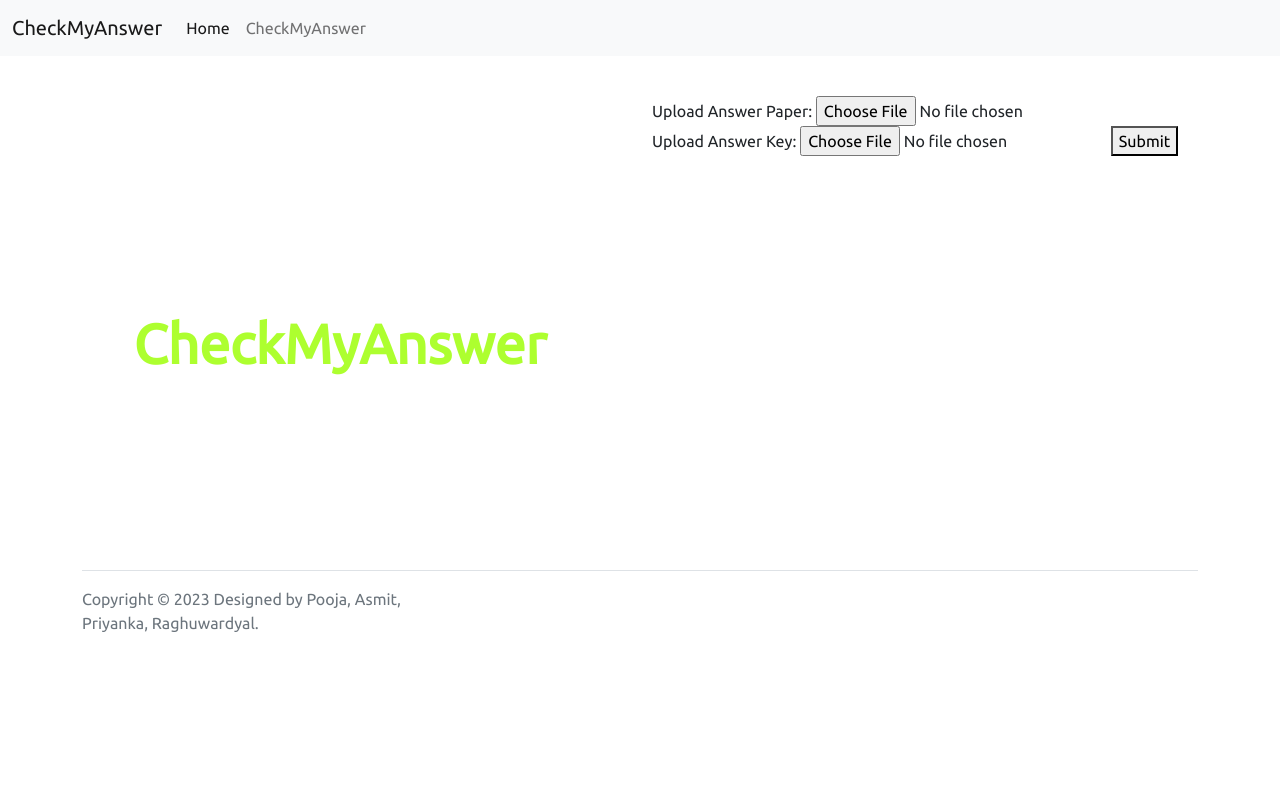
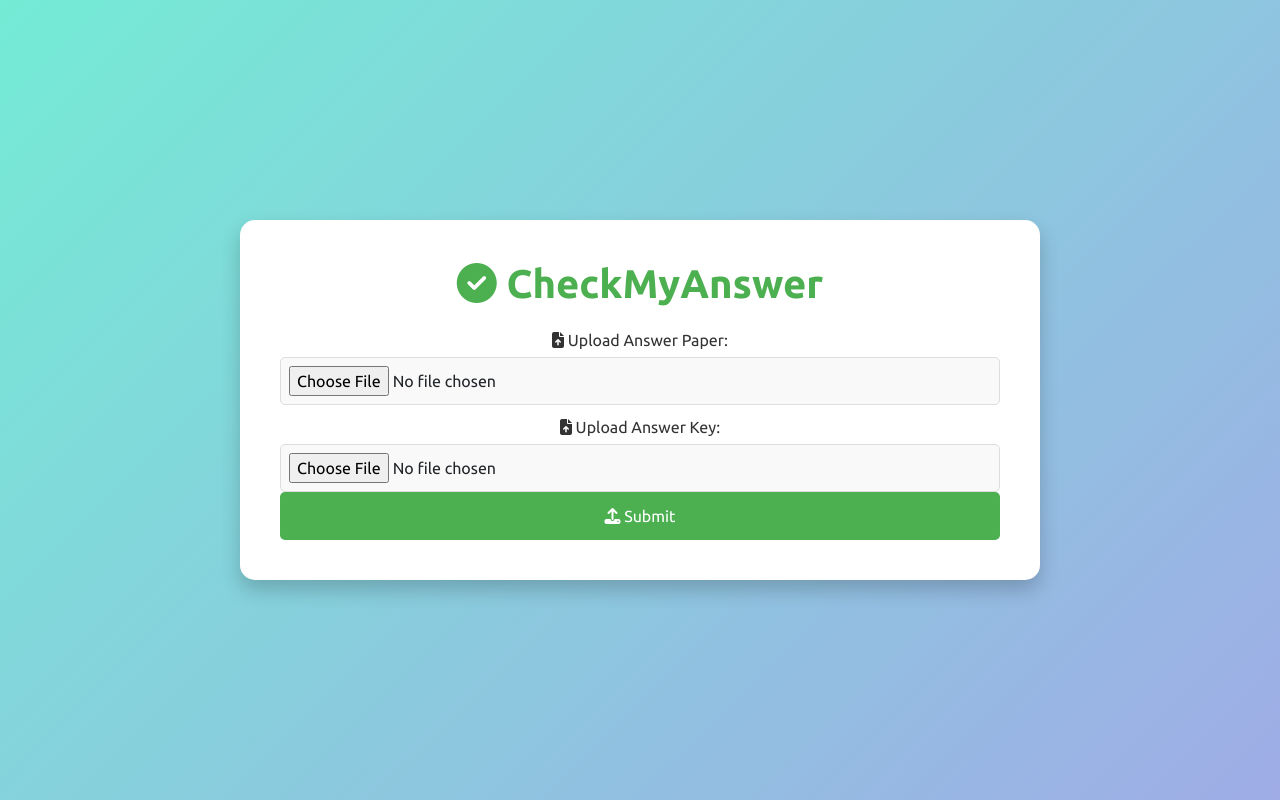
Before and after one commit to sanpras007/s8_main_project, a Flask app: template templates/uplod_check.html in a window 1280 px wide. Run offline with Flask 2, Linux system fonts and the light colour scheme; the template is opened without the code that fills it, so the values that code supplies are empty; some libraries are stand-ins or nearby versions.

Commit message:
added loader and some pages with upload ans function will change soon

```diff
--- /dev/null
+++ b/static/styles/loader.css
@@ -0,0 +1,263 @@
+.loader {
+    --path: black;
+    --dot: #f40af0;
+    --duration: 3s;
+    width: 44px;
+    height: 44px;
+    position: relative;
+  }
+  .loader:before {
+    content: "";
+    width: 6px;
+    height: 6px;
+    border-radius: 50%;
+    position: absolute;
+    display: block;
+    background: var(--dot);
+    top: 37px;
+    left: 19px;
+    transform: translate(-18px, -18px);
+    -webkit-animation: dotRect var(--duration) cubic-bezier(0.785, 0.135, 0.15, 0.86) infinite;
+            animation: dotRect var(--duration) cubic-bezier(0.785, 0.135, 0.15, 0.86) infinite;
+  }
+  .loader svg {
+    display: block;
+    width: 100%;
+    height: 100%;
+  }
+  .loader svg rect,
+  .loader svg polygon,
+  .loader svg circle {
+    fill: none;
+    stroke: var(--path);
+    stroke-width: 10px;
+    stroke-linejoin: round;
+    stroke-linecap: round;
+  }
+  .loader svg polygon {
+    stroke-dasharray: 145 76 145 76;
+    stroke-dashoffset: 0;
+    -webkit-animation: pathTriangle var(--duration) cubic-bezier(0.785, 0.135, 0.15, 0.86) infinite;
+            animation: pathTriangle var(--duration) cubic-bezier(0.785, 0.135, 0.15, 0.86) infinite;
+  }
+  .loader svg rect {
+    stroke-dasharray: 192 64 192 64;
+    stroke-dashoffset: 0;
+    -webkit-animation: pathRect 3s cubic-bezier(0.785, 0.135, 0.15, 0.86) infinite;
+            animation: pathRect 3s cubic-bezier(0.785, 0.135, 0.15, 0.86) infinite;
+  }
+  .loader svg circle {
+    stroke-dasharray: 150 50 150 50;
+    stroke-dashoffset: 75;
+    -webkit-animation: pathCircle var(--duration) cubic-bezier(0.785, 0.135, 0.15, 0.86) infinite;
+            animation: pathCircle var(--duration) cubic-bezier(0.785, 0.135, 0.15, 0.86) infinite;
+  }
+  .loader.triangle {
+    width: 48px;
+  }
+  .loader.triangle:before {
+    left: 21px;
+    transform: translate(-10px, -18px);
+    -webkit-animation: dotTriangle var(--duration) cubic-bezier(0.785, 0.135, 0.15, 0.86) infinite;
+            animation: dotTriangle var(--duration) cubic-bezier(0.785, 0.135, 0.15, 0.86) infinite;
+  }
+
+  @-webkit-keyframes pathTriangle {
+    33% {
+      stroke-dashoffset: 74;
+    }
+    66% {
+      stroke-dashoffset: 147;
+    }
+    100% {
+      stroke-dashoffset: 221;
+    }
+  }
+
+  @keyframes pathTriangle {
+    33% {
+      stroke-dashoffset: 74;
+    }
+    66% {
+      stroke-dashoffset: 147;
+    }
+    100% {
+      stroke-dashoffset: 221;
+    }
+  }
+  @-webkit-keyframes dotTriangle {
+    33% {
+      transform: translate(0, 0);
+    }
+    66% {
+      transform: translate(10px, -18px);
+    }
+    100% {
+      transform: translate(-10px, -18px);
+    }
+  }
+  @keyframes dotTriangle {
+    33% {
+      transform: translate(0, 0);
+    }
+    66% {
+      transform: translate(10px, -18px);
+    }
+    100% {
+      transform: translate(-10px, -18px);
+    }
+  }
+  @-webkit-keyframes pathRect {
+    25% {
+      stroke-dashoffset: 64;
+    }
+    50% {
+      stroke-dashoffset: 128;
+    }
+    75% {
+      stroke-dashoffset: 192;
+    }
+    100% {
+      stroke-dashoffset: 256;
+    }
+  }
+  @keyframes pathRect {
+    25% {
+      stroke-dashoffset: 64;
+    }
+    50% {
+      stroke-dashoffset: 128;
+    }
+    75% {
+      stroke-dashoffset: 192;
+    }
+    100% {
+      stroke-dashoffset: 256;
+    }
+  }
+  @-webkit-keyframes dotRect {
+    25% {
+      transform: translate(0, 0);
+    }
+    50% {
+      transform: translate(18px, -18px);
+    }
+    75% {
+      transform: translate(0, -36px);
+    }
+    100% {
+      transform: translate(-18px, -18px);
+    }
+  }
+  @keyframes dotRect {
+    25% {
+      transform: translate(0, 0);
+    }
+    50% {
+      transform: translate(18px, -18px);
+    }
+    75% {
+      transform: translate(0, -36px);
+    }
+    100% {
+      transform: translate(-18px, -18px);
+    }
+  }
+  @-webkit-keyframes pathCircle {
+    25% {
+      stroke-dashoffset: 125;
+    }
+    50% {
+      stroke-dashoffset: 175;
+    }
+    75% {
+      stroke-dashoffset: 225;
+    }
+    100% {
+      stroke-dashoffset: 275;
+    }
+  }
+  @keyframes pathCircle {
+    25% {
+      stroke-dashoffset: 125;
+    }
+    50% {
+      stroke-dashoffset: 175;
+    }
+    75% {
+      stroke-dashoffset: 225;
+    }
+    100% {
+      stroke-dashoffset: 275;
+    }
+  }
+  .loader {
+        width: 50px;
+        height: 50px;
+    }
+
+  html {
+    -webkit-font-smoothing: antialiased;
+  }
+
+  * {
+    box-sizing: border-box;
+  }
+  *:before, *:after {
+    box-sizing: border-box;
+  }
+
+  .main_loader {
+    display: none; /* Initially hidden */
+    position: fixed; /* Fixed position to cover the screen */
+    top: 0;
+    left: 0;
+    width: 100%;
+    height: 100%;
+    background: rgba(255, 255, 255, 0.8); /* Light overlay */
+    display: flex;
+    align-items: center;
+    justify-content: center;
+    z-index: 9999; /* Ensure it appears on top */
+}
+
+.loader_message {
+    margin-top: 15px;
+    font-size: 18px;
+    font-weight: bold;
+    text-align: center;
+    max-width: 80%;
+    color: #333;
+    line-height: 1.5;
+    font-family: "Poppins", sans-serif;
+}
+
+/* Typing Effect */
+.typing {
+    display: inline-block;
+    overflow: hidden;
+    white-space: nowrap;
+    border-right: 3px solid #333;
+    width: 0;
+    animation: typing 3s steps(30, end) forwards, blink-caret 0.75s step-end infinite;
+}
+
+@keyframes typing {
+    from { width: 0; }
+    to { width: 100%; }
+}
+
+@keyframes blink-caret {
+    50% { border-color: transparent; }
+}
+
+/* Blinking Effect for the second message */
+.blink {
+    display: inline-block;
+    animation: fadeBlink 1.5s infinite alternate;
+}
+
+@keyframes fadeBlink {
+    from { opacity: 1; }
+    to { opacity: 0.5; }
+}
--- a/templates/checkMyAnswer.html
+++ b/templates/checkMyAnswer.html
@@ -139,7 +139,7 @@
                     <div class="login-html1">
                 <div class="row">
                     <div class="col-9">
-                        <h4>Marks</h4>
+                        <h2>Results:</h2>
                     </div>
 
                     <div class="col-3">
--- a/templates/layout.html
+++ b/templates/layout.html
@@ -85,7 +85,7 @@
     <div class="container">
         <footer class="d-flex flex-wrap justify-content-between align-items-center py-3 my-4 border-top">
             <div class="col-md-4 d-flex align-items-center">
-                <span class="text-muted">Copyright © 2023 Designed by Pooja, Asmit, Priyanka, Raghuwardyal.</span>
+                <span class="text-muted">Copyright © 2023 Designed by Sanpras</span>
             </div>
 
         </footer>
--- a/templates/uplod_check.html
+++ b/templates/uplod_check.html
@@ -1,45 +1,131 @@
-{% extends "layout.html" %}
-{% block title %}CheckMyAnswer{% endblock %}
-{% block body %}
+<!DOCTYPE html>
+<html lang="en">
 
+<head>
+    <meta charset="utf-8">
+    <meta name="viewport" content="width=device-width, initial-scale=1">
+
+    <!-- Font Awesome -->
+    <script src="https://kit.fontawesome.com/48a1cfc20b.js" crossorigin="anonymous"></script>
+
+    <!-- Bootstrap CSS -->
+    <link href="https://cdn.jsdelivr.net/npm/bootstrap@5.0.2/dist/css/bootstrap.min.css" rel="stylesheet">
+
+    <!-- Google Fonts -->
+    <link href="https://fonts.googleapis.com/css2?family=Ubuntu:wght@400;700&display=swap" rel="stylesheet">
+
+    <link rel="stylesheet" href="{{ url_for('static', filename='styles/loader.css') }}">
+
+
+    <!-- Custom CSS -->
     <style>
-    div.container h1{
-        font-size: 55px;
-        color: greenyellow;
-        padding-top: 215px;
-        font-weight: 600;
-        padding-bottom: 145px;
-        padding-right: 30px;
+        * {
+            font-family: 'Ubuntu', sans-serif;
         }
-    div.container p{
-        font-size: 18px;
-        color: black;
-        padding-top: 150px;
-        font-weight: 400;
-        padding-bottom: 100px;
-        padding-right: 30px;
+
+        body {
+            background: linear-gradient(135deg, #74ebd5, #9face6);
+            height: 100vh;
+            display: flex;
+            align-items: center;
+            justify-content: center;
+        }
+
+        .container {
+            max-width: 800px;
+            background: white;
+            padding: 40px;
+            border-radius: 15px;
+            box-shadow: 0px 10px 20px rgba(0, 0, 0, 0.2);
+            text-align: center;
+        }
+
+        h1 {
+            color: #4CAF50;
+            font-weight: 700;
+            margin-bottom: 20px;
+        }
+
+        label {
+            font-weight: 500;
+            display: block;
+            margin: 10px 0 5px;
+            color: #333;
+        }
+
+        input[type="file"] {
+            width: 100%;
+            padding: 8px;
+            border: 1px solid #ddd;
+            border-radius: 5px;
+            background: #f9f9f9;
+            cursor: pointer;
+        }
+
+        .btn-submit {
+            background: #4CAF50;
+            color: white;
+            padding: 12px 20px;
+            border: none;
+            border-radius: 5px;
+            font-size: 16px;
+            cursor: pointer;
+            transition: 0.3s;
+            width: 100%;
+        }
+
+        .btn-submit:hover {
+            background: #388E3C;
         }
     </style>
 
+    <title>CheckMyAnswer</title>
+</head>
+
+<body>
+
     <div class="container">
-    <div class = "row">
-    <div class="col">
-        <center>
-        <h1>CheckMyAnswer</h1>
-        </center>
-    </div>
-    <div class="col">
-        <form action="/predict" method="post" enctype="multipart/form-data">
-            <label for="answer_paper">Upload Answer Paper:</label>
+        <h1><i class="fas fa-check-circle"></i> CheckMyAnswer</h1>
+
+        <form id="uploadForm" action="/upload_check" method="POST" enctype="multipart/form-data">
+            <label for="answer_paper"><i class="fas fa-file-upload"></i> Upload Answer Paper:</label>
             <input type="file" name="answer_paper" accept="image/*" required>
 
-            <label for="answer_key">Upload Answer Key:</label>
+            <label for="answer_key"><i class="fas fa-file-upload"></i> Upload Answer Key:</label>
             <input type="file" name="answer_key" accept="image/*" required>
 
-            <button type="submit">Submit</button>
+            <button type="submit" class="btn-submit"><i class="fas fa-upload"></i> Submit</button>
         </form>
     </div>
-    </div>
+    <div class="main_loader" style="display:none; align-items: center; justify-content: center;">
+        <div class="loader">
+            <svg viewBox="0 0 80 80">
+                <circle id="test" cx="40" cy="40" r="32"></circle>
+            </svg>
         </div>
 
-{% endblock %}
+        <div class="loader triangle">
+            <svg viewBox="0 0 86 80">
+                <polygon points="43 8 79 72 7 72"></polygon>
+            </svg>
+        </div>
+
+        <div class="loader">
+            <svg viewBox="0 0 80 80">
+                <rect x="8" y="8" width="64" height="64"></rect>
+            </svg>
+        </div>
+        <p class="loader_message">
+            <span class="typing">Answer evaluation in progress...</span>
+            <br>
+            <span class="blink">Please wait patiently, your results are on the way</span>
+        </p>
+    </div>
+</body>
+<script>
+    document.getElementById('uploadForm').addEventListener('submit', function() {
+        // Show the loader
+        document.querySelector('.main_loader').style.display = 'flex';
+    });
+</script>
+</html>
```
Also changed, not shown: templates/answers.html (+12 -11 lines), templates/index.html (+0 -9 lines). Lines whose indentation alone changed are shown as unchanged.
